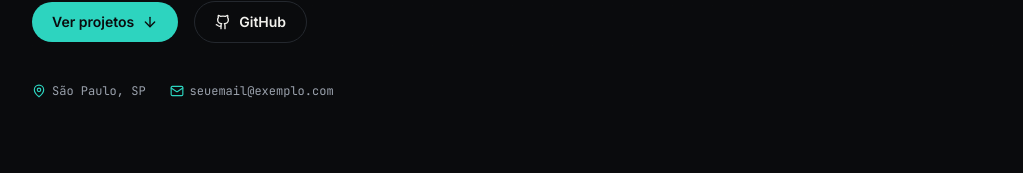
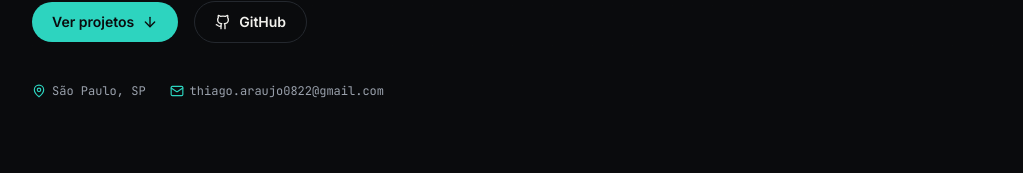
Before and after one commit to AraujoThiago0822/fatec-portfolio, a React (Vite) app in the folder fatec-portfolio/: page / in a window 1280 px wide. Shown: the part 586-759 px from the top of the page, without its empty margins (128-1151 px from the left). Built offline with nearby package versions, Linux system fonts and the light colour scheme.

Commit message:
fix coiso

```diff
--- a/fatec-portfolio/src/data/profile.js
+++ b/fatec-portfolio/src/data/profile.js
@@ -6,10 +6,10 @@
 export const profile = {
   name: 'ThiagoDev',
   role: 'Desenvolvedor(a) Multiplataforma',
-  photo: '/profile.jpg', // coloque sua foto em public/profile.jpg
+  photo: 'profile.jpeg', // coloque sua foto em public/profile.jpg
   github: 'https://github.com/AraujoThiago0822',
   linkedin: 'https://linkedin.com/in/seu-usuario', // opcional, deixe '' se não quiser mostrar
-  email: 'seuemail@exemplo.com',
+  email: 'thiago.araujo0822@gmail.com',
   location: 'São Paulo, SP',
 
   bio: 'Estudante de Desenvolvimento de Software Multiplataforma, apaixonado(a) por transformar problemas reais em produtos digitais — do frontend ao deploy. Gosto de projetos com impacto social e de código bem organizado.',
--- a/fatec-portfolio/src/data/projects.js
+++ b/fatec-portfolio/src/data/projects.js
@@ -34,7 +34,7 @@ export const projects = [
     techs: ['HTML5', 'CSS3', 'JavaScript', 'Node.js', 'Express', 'MySQL'],
     github: 'https://github.com/WebCrafters-ZL/recicleaqui',
     demo: '',
-    screenshots: [],
+    screenshots: ['/public/projects/recicleaqui/img3.png'],
   },
   {
     slug: 'academitrack',
```
Also changed, not shown: fatec-portfolio/public/profile.jpeg (added), fatec-portfolio/public/projects/recicleaqui/img3.png (added).
